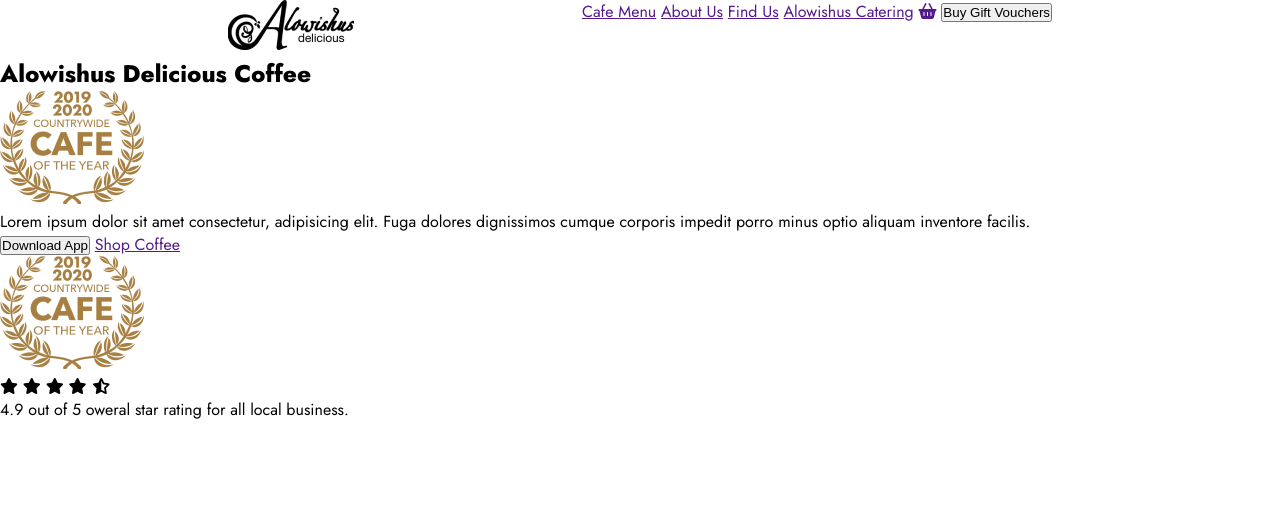
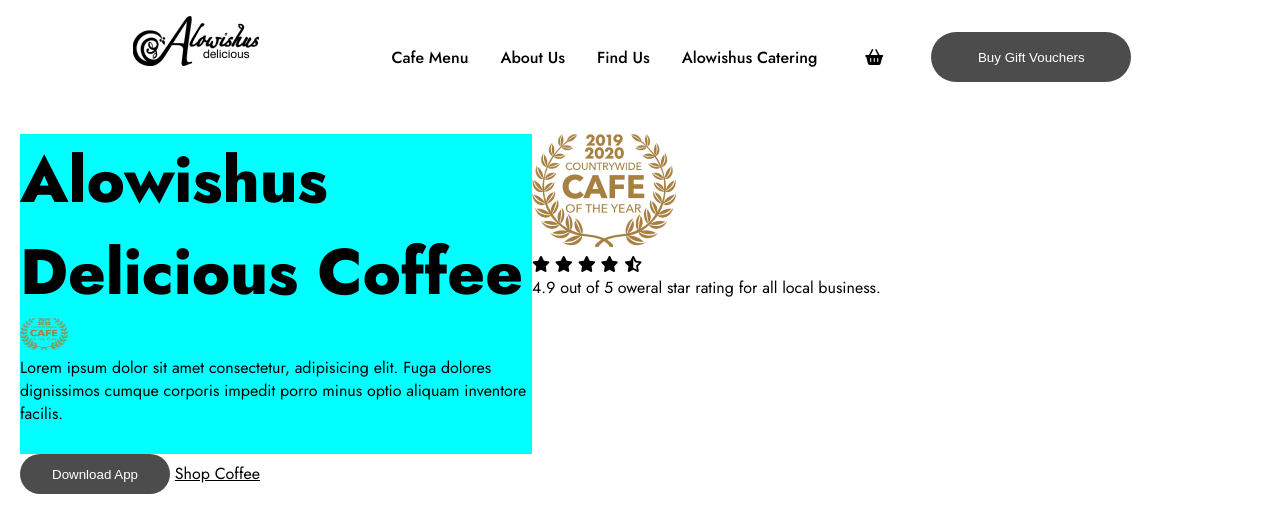
Before and after one commit to nmekinci/alowishus, a plain HTML site: page index.html in a window 1280 px wide. Drawn offline with Linux system fonts and the light colour scheme.

Commit message:
end of day

```diff
--- a/index.html
+++ b/index.html
@@ -4,9 +4,12 @@
     <meta charset="UTF-8" />
     <meta http-equiv="X-UA-Compatible" content="IE=edge" />
     <meta name="viewport" content="width=device-width, initial-scale=1.0" />
-    <link rel="preconnect" href="https://fonts.googleapis.com">
-<link rel="preconnect" href="https://fonts.gstatic.com" crossorigin>
-<link href="https://fonts.googleapis.com/css2?family=Jost:wght@400;500;800&display=swap" rel="stylesheet">
+    <link rel="preconnect" href="https://fonts.googleapis.com" />
+    <link rel="preconnect" href="https://fonts.gstatic.com" crossorigin />
+    <link
+      href="https://fonts.googleapis.com/css2?family=Jost:wght@400;500;800&display=swap"
+      rel="stylesheet"
+    />
     <link
       rel="stylesheet"
       href="https://cdnjs.cloudflare.com/ajax/libs/font-awesome/6.4.0/css/all.min.css"
@@ -20,28 +23,38 @@
   <body>
     <nav>
       <section class="nav__left"><img src="./img/logo.png" alt="" /></section>
-      <section  class="nav__right">
+      <section class="nav__right">
         <a href="">Cafe Menu</a>
         <a href="">About Us</a>
         <a href="">Find Us</a>
         <a href="">Alowishus Catering</a>
-        <a href=""><i class="fa-solid fa-basket-shopping"></i></a>
-        <a href=""><button>Buy Gift Vouchers</button></a>
+        <a href=""
+          ><i class="fa-solid fa-basket-shopping nav__right--basket"></i
+        ></a>
+        <a href=""
+          ><button class="nav__right--button">Buy Gift Vouchers</button></a
+        >
       </section>
     </nav>
     <main>
-      <section>
-        <h1>Alowishus Delicious Coffee</h1>
-        <img src="./img/awardlogo.png" alt="" />
-        <p>
-          Lorem ipsum dolor sit amet consectetur, adipisicing elit. Fuga dolores
-          dignissimos cumque corporis impedit porro minus optio aliquam
-          inventore facilis.
-        </p>
-        <a href=""><button>Download App</button></a>
-        <a href="">Shop Coffee</a>
+      <section class="main__left">
+        <section class="main__left--delic">
+          <h1>Alowishus Delicious Coffee</h1>
+          <img src="./img/awardlogo.png" alt="" />
+          <p>
+            Lorem ipsum dolor sit amet consectetur, adipisicing elit. Fuga
+            dolores dignissimos cumque corporis impedit porro minus optio
+            aliquam inventore facilis.
+          </p>
+        </section>
+        <section class="main__left--bottom">
+          <a href=""
+            ><button class="main__left--button">Download App</button></a
+          >
+          <a href="" class="shop-cafe">Shop Coffee</a>
+        </section>
       </section>
-      <section class="left-side">
+      <section class="main__rigth">
         <img src="./img/awardlogo.png" alt="" />
         <section class="rating-box">
           <i class="fa-solid fa-star"></i>
--- a/style.css
+++ b/style.css
@@ -6,7 +6,90 @@
 body{
     font-family: 'Jost', sans-serif;/*400 500 800*/
 }
+/*! NAV AREA*/
 nav{
     display: flex;
     justify-content: space-evenly;
+    padding: 1rem;
+    /* flex-wrap: nowrap; */
+
 }
+.nav__right {
+    display: flex;
+    align-items: center;
+
+}
+.nav__right a{
+    margin: 1rem;
+    text-decoration: none;
+    color: black;
+    font-weight: 500;
+    transition: ease 500ms;
+}
+.nav__right a:hover{
+    text-decoration: underline ;
+}
+.nav__right--button{
+    width: 200px;/*let change after that with rem*/
+    height: 50px;
+    border-radius: 40px;
+    color: white;
+    background-color: rgba(0,0,0,0.7);
+    border: none;
+    cursor: pointer;
+    transition: ease 500ms;
+}
+.nav__right--button:hover {
+    background-color: black;
+}
+.nav__right--basket{
+    transition: ease 300ms;
+    padding: 1rem;
+}
+.nav__right--basket:hover{
+    outline: 1px solid black;
+    border-radius: 50%;
+    /* outline-offset: 1rem; */
+}
+/*! NAV AREA */
+
+
+
+/*! MAIN AREA*/
+main{
+    display: flex;
+    padding: 20px;
+}
+.main__left--delic{
+    width: 40vw;
+    height: 40vh;
+    background-color: aqua;
+}
+.main__left--delic h1{
+font-weight: 800;
+font-size: 4rem;
+display: inline;
+
+}
+.main__left--delic img{
+    width: 3rem;
+    height: 2rem;
+    /* display: inline; */
+}
+
+.main__left--button{
+    width: 150px;/*let change after that with rem*/
+    height: 40px;
+    border-radius: 40px;
+    color: white;
+    background-color: rgba(0,0,0,0.7);
+    border: none;
+    cursor: pointer;
+    transition: ease 500ms;
+}
+.main__left--button:hover {
+    background-color: black;
+}
+.shop-cafe{
+    color: black;
+}
```
